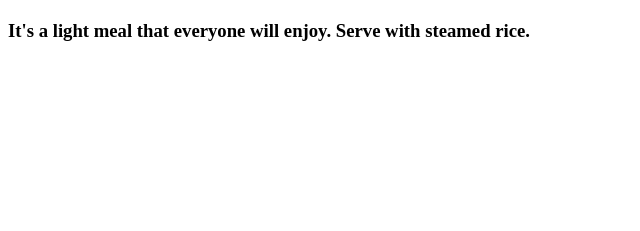
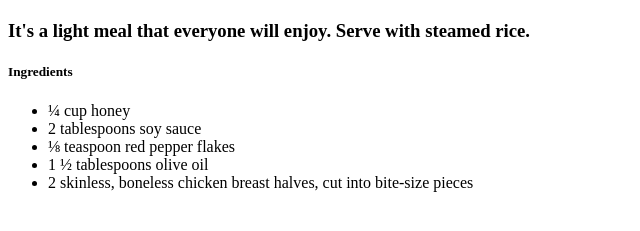
Before and after one commit to rckash/odin-recipes, a plain HTML site: page recipes/honey-glazed-chicken.html in a window 1280 px wide. Shown: the part 383-614 px from the top of the page, without its empty margins (0-640 px from the left). Drawn offline with Linux system fonts and the light colour scheme.

Commit message:
Add header and unordered list for ingredients

```diff
--- a/recipes/honey-glazed-chicken.html
+++ b/recipes/honey-glazed-chicken.html
@@ -9,5 +9,13 @@
     <h1>Honey Glazed Chicken</h1>
     <img src="https://www.allrecipes.com/thmb/Z4Mdrd87chexT64ykV5o1cK0ZKM=/0x512/filters:no_upscale():max_bytes(150000):strip_icc():format(webp)/231939_Honey-Glazed-Chicken_Adam-Vaccarezza_4564886_original-4x3-1-acb1de801b6541b69e06bf7b731c1b60.jpg" alt="Honey Glazed Chicken">
     <h3>It's a light meal that everyone will enjoy. Serve with steamed rice.</h3>
+    <h5>Ingredients</h5>
+    <ul>
+        <li>¼ cup honey</li>
+        <li>2 tablespoons soy sauce</li>
+        <li>⅛ teaspoon red pepper flakes</li>
+        <li>1 ½ tablespoons olive oil</li>
+        <li>2 skinless, boneless chicken breast halves, cut into bite-size pieces</li>
+    </ul>
 </body>
 </html>
```
